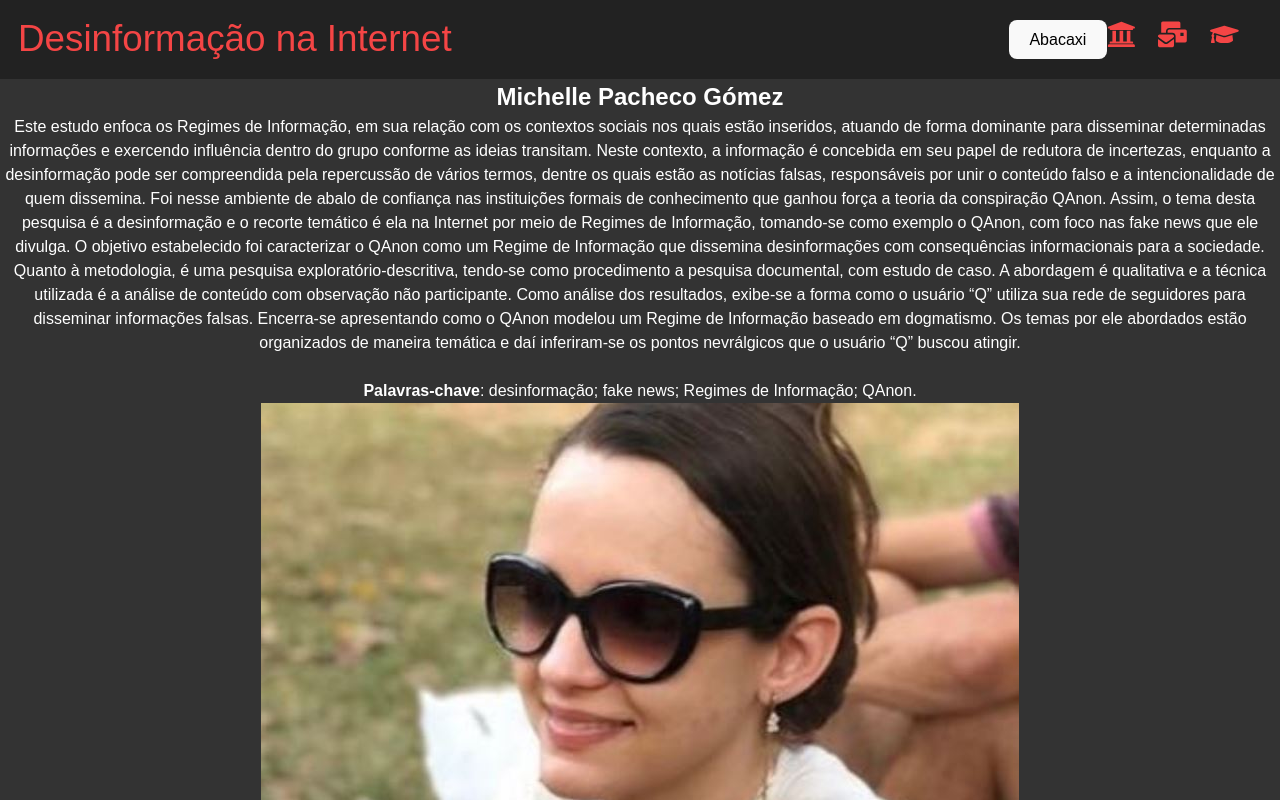
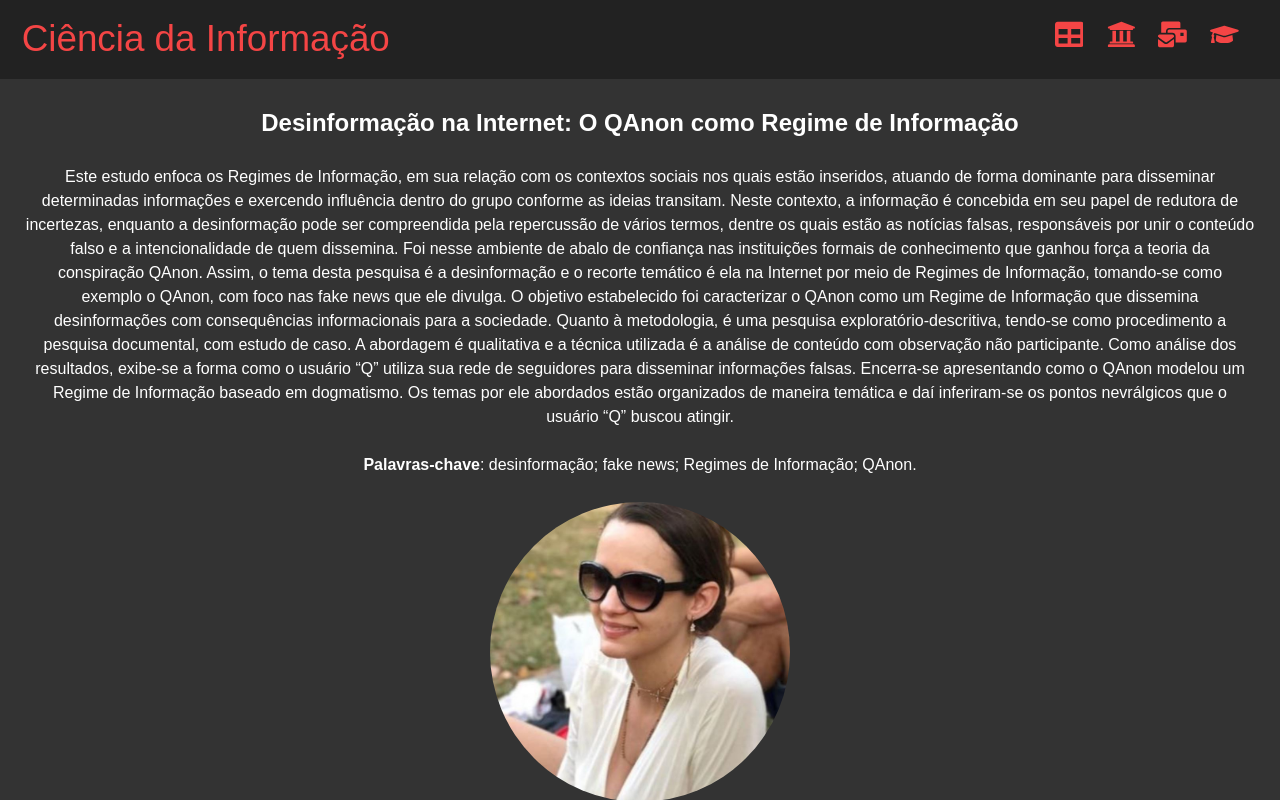
Before and after one commit to D3DD3F/Mestrado-QAnon, a React (Vite) app: page / in a window 1280 px wide. Shown: the top 800 px of the page. Built offline with nearby package versions, Linux system fonts and the light colour scheme.

Commit message:
Ajuste de tela inicial

```diff
--- a/src/App.css
+++ b/src/App.css
@@ -18,6 +18,7 @@ header h1 {
   font-size: 2.3em;
   font-weight: 120;
   cursor: pointer;
+  margin-left: 0.1em;
 }
 
 header nav {
@@ -27,6 +28,7 @@ header nav {
 
 header nav a {
   margin-right: 0.8em;
+
   font-size: 1.8em;
   color: #f44545;
 }
@@ -92,107 +94,44 @@ a {
   text-decoration: none;
   color: #fff;
 }
-main figure {
+figure {
   display: flex;
   flex-direction: column;
   align-items: center;
   justify-content: center;
 }
 
-main figure img {
-  width: 350px;
-  height: 350px;
+figure img {
+  width: 300px;
+  height: 300px;
   border-radius: 300px;
 
   margin-bottom: 6%;
   cursor: pointer;
-  border: 1px #00e0ff;
+  border: 1px #ffffff;
   transition: 0.2s ease-in-out;
 }
 
-main figure img:hover {
+figure img:hover {
   box-shadow: 0px 0px 8px #f44545;
 }
 
-main {
-  padding: 3%;
-  display: flex;
+article {
+  padding: 2%;
   align-items: center;
   justify-content: space-between;
 }
 
-main .main-content {
+article .main-content {
   display: flex;
   flex-direction: column;
 }
 
-main .main-content h2 {
-  margin-bottom: 1%;
-  font-size: 1.9em;
-}
-
-main .main-content .text {
-  margin-bottom: 4%;
-}
-
-main .main-content .text p {
-  width: 80%;
-  font-size: 1em;
+article .main-content .text p {
+  width: 60%;
+  font-size: 9em;
   font-weight: 300;
-  line-height: 1.6;
-}
-
-main .Icone .cards-container {
-  display: flex;
-  align-items: center;
-}
-
-main .Icone .cards-container .card {
-  margin-top: 1.5%;
-  width: 80px;
-  height: 80px;
-  padding: 1px;
-  background-color: #a7a7a7e8;
-  border-radius: 100px;
-  margin-right: 0.6em;
-  margin-left: 0.6em;
-  cursor: pointer;
-
-  display: flex;
-  align-items: center;
-  justify-content: center;
-
-  transition: box-shadow 0.25s ease-in-out;
-}
-
-main .Icone .cards-container .card img {
-  width: 70%;
-  margin-left: 0.6em;
-}
-
-main .Icone .cards-container .card:hover {
-  box-shadow: 0px 0px 10px #f44545;
-}
-
-main .pag2 {
-  display: flex;
-  flex-direction: column;
-}
-
-main .pag2 h2 {
-  margin-bottom: 1%;
-  font-size: 1.9em;
-}
-
-main .pag2 .text1 {
-  margin-bottom: 1%;
-}
-
-main .pag2 .text1 p {
-  width: 100%;
-  font-size: 1em;
-  font-weight: 200;
-  line-height: 1;
+  line-height: 2;
 }
 
 footer {
--- a/src/App.jsx
+++ b/src/App.jsx
@@ -3,7 +3,7 @@ import "./App.css";
 import { Home } from "./Home";
 
 import { Table } from "./Table";
-import { FaGraduationCap, FaMailBulk, FaUniversity } from "react-icons/fa";
+import { FaGraduationCap, FaMailBulk, FaTable, FaUniversity } from "react-icons/fa";
 
 function App() {
   const [showTable, setShowTable] = useState(false);
@@ -11,12 +11,14 @@ function App() {
   return (
     <>
       <header>
-        <a href="/index.css">
-          <h1>Desinformação na Internet</h1>
+        <a href="">
+          <h1>Ciência da Informação</h1>
         </a>
 
         <nav>
-          <button onClick={() => setShowTable(!showTable)}>Abacaxi</button>
+          <a aria-label="Tabela com as postagens QAnon" onClick={() => setShowTable(!showTable)}>
+          <FaTable />
+         </a>
 
           <a href="" target="_blank" aria-label="Visite o Repositório UFBA">
             <FaUniversity />
--- a/src/Home/index.jsx
+++ b/src/Home/index.jsx
@@ -4,7 +4,8 @@ export const Home = () => {
       {" "}
       <section class="main-content">
         <article class="text">
-          <h2>Michelle Pacheco Gómez</h2>
+          <h2>Desinformação na Internet: O QAnon como Regime de Informação</h2>
+          <br />
 
           <p>
             Este estudo enfoca os Regimes de Informação, em sua relação com os
@@ -39,10 +40,9 @@ export const Home = () => {
         </article>
 
         <figure>
-      <img src="/Michelle.JPG" alt="Imagem de Michelle Pacheco Gómez" />
-      <figcaption>Michelle Pacheco Gómez</figcaption>
-    </figure>
-
+          <img src="/Michelle.JPG" alt="Imagem de Michelle Pacheco Gómez" />
+          <figcaption>Michelle Pacheco Gómez</figcaption>
+        </figure>
       </section>
     </>
   );
--- a/src/index.css
+++ b/src/index.css
@@ -16,11 +16,11 @@
 
 a {
   font-weight: 500;
-  color: #646cff;
+  color: #f4f4f4;
   text-decoration: inherit;
 }
 a:hover {
-  color: #535bf2;
+  color: #ffffff;
 }
 
 body {
```
